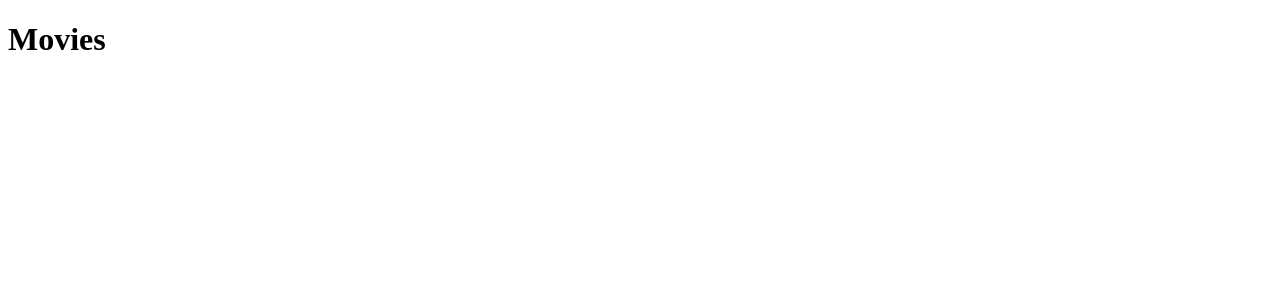
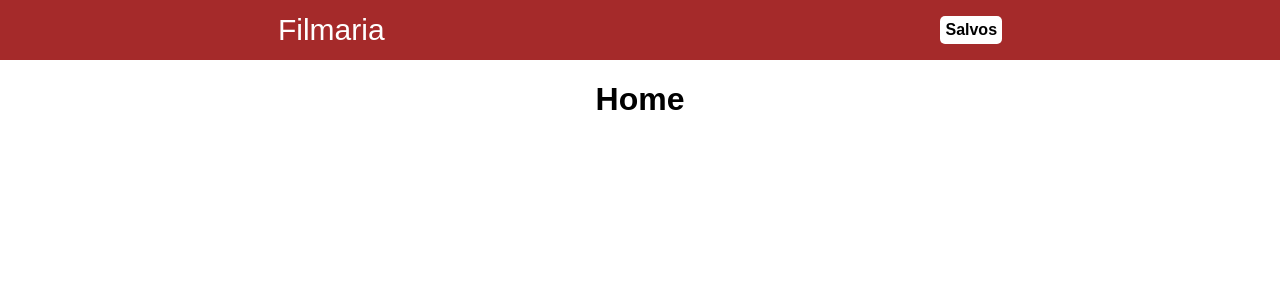
Before and after one commit to DanielBarros854/movies, a React (Create React App) app: page / in a window 1280 px wide. Shown: the top 300 px of the page. Built offline with nearby package versions, Linux system fonts and the light colour scheme.

Commit message:
feat: create header and routers

```diff
--- a/package.json
+++ b/package.json
@@ -8,6 +8,7 @@
     "@testing-library/user-event": "^13.5.0",
     "react": "^18.1.0",
     "react-dom": "^18.1.0",
+    "react-router-dom": "^6.3.0",
     "react-scripts": "5.0.1",
     "web-vitals": "^2.1.4"
   },
--- a/src/App.js
+++ b/src/App.js
@@ -1,7 +1,13 @@
+import Routers from './routes';
+import './styles.css'
+
+//https://sujeitoprogramador.com/r-api/?api=filmes/
+//https://sujeitoprogramador.com/r-api/?api=filmes/123
+
 const App = () => {
   return (
-    <div>
-      <h1>Movies</h1>
+    <div className='app'>
+      <Routers />
     </div>
   );
 }
--- /dev/null
+++ b/src/components/Header/header.css
@@ -0,0 +1,25 @@
+header {
+  display: flex;
+  align-items: center;
+  justify-content: space-around;
+  width: 100%;
+  height: 60px;
+  background-color: brown;
+}
+
+.logo {
+  text-decoration: none;
+  font-size: 30px;
+  color: #fff;
+  cursor: pointer;
+}
+
+.favoritos {
+  text-decoration: none;
+  background-color: #fff;
+  border-radius: 5px;
+  padding: 5px;
+  font-weight: bold;
+  color: #000;
+  cursor: pointer;
+}
--- /dev/null
+++ b/src/components/Header/index.js
@@ -0,0 +1,13 @@
+import { Link } from 'react-router-dom';
+import './header.css'
+
+const Header = () => {
+  return (
+    <header >
+      <Link className='logo' to="/">Filmaria</Link>
+      <Link className='favoritos' to="/">Salvos</Link>
+    </header>
+  );
+}
+
+export default Header;
--- /dev/null
+++ b/src/pages/home/index.js
@@ -0,0 +1,9 @@
+const Home = () => {
+  return (
+    <div>
+      <h1>Home</h1>
+    </div>
+  );
+}
+
+export default Home;
--- /dev/null
+++ b/src/routes.js
@@ -0,0 +1,16 @@
+import { BrowserRouter, Route, Routes } from "react-router-dom";
+import Header from "./components/Header";
+import Home from "./pages/home";
+
+const Routers = () => {
+  return (
+    <BrowserRouter>
+      <Header />
+      <Routes>
+        <Route path="/" element={<Home />} />
+      </Routes>
+    </BrowserRouter>
+  )
+};
+
+export default Routers;
--- /dev/null
+++ b/src/styles.css
@@ -0,0 +1,14 @@
+body {
+  margin: 0;
+  padding: 0;
+  box-sizing: border-box;
+  font-family: sans-serif;
+}
+
+.app {
+  display: flex;
+  width: 100%;
+  justify-content: center;
+  align-items: center;
+  flex-direction: column;
+}
```
Also changed, not shown: 1 other file (tests, documents, lock files or other folders).
